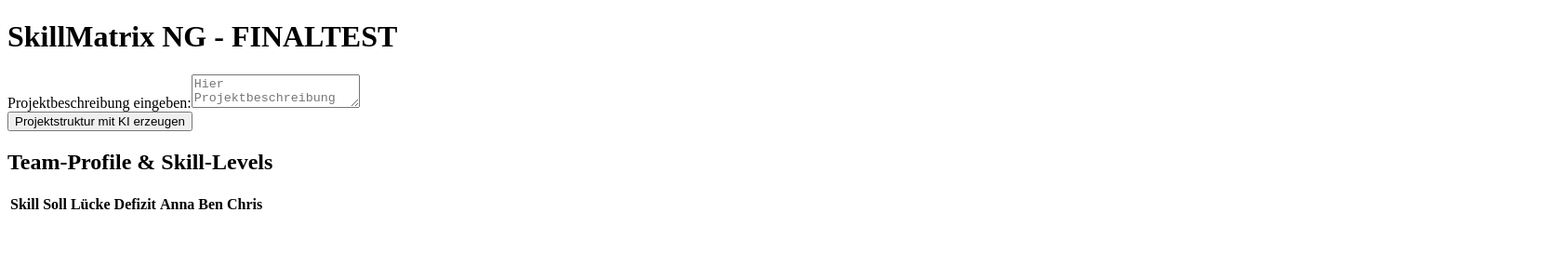
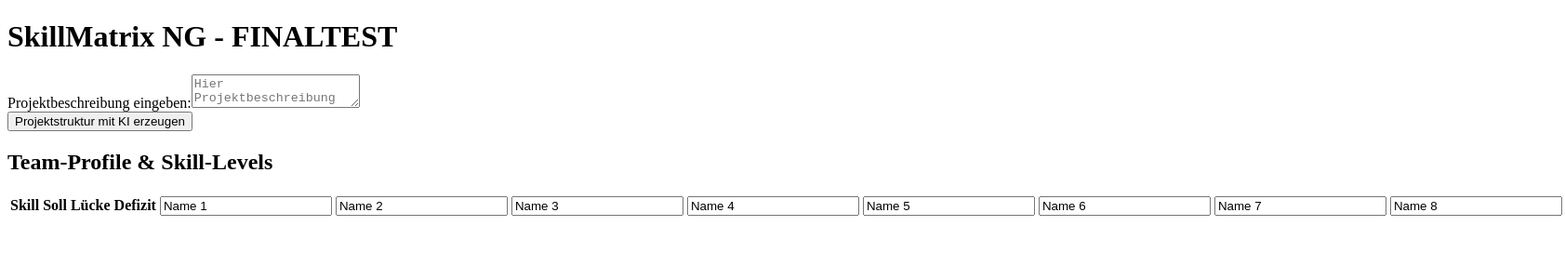
Before and after one commit to 30Leo56/SkillMatrix_MARS, a React (Create React App) app: page / in a window 1280 px wide. Shown: the top 300 px of the page at 93% size, 1683 px wide, since content can reach past the window. Built offline with nearby package versions, Linux system fonts and the light colour scheme.

Commit message:
Update App.jsx

```diff
--- a/src/App.jsx
+++ b/src/App.jsx
@@ -2,12 +2,16 @@ import { useState } from "react";
 import * as XLSX from "xlsx";
 
 const initialRows = [];
-const teamMembers = ["Anna", "Ben", "Chris"];
+const initialTeamMembers = [
+  "Name 1", "Name 2", "Name 3", "Name 4",
+  "Name 5", "Name 6", "Name 7", "Name 8"
+];
 
 export default function SkillMatrixSetup() {
   const [rows, setRows] = useState(initialRows);
   const [projectText, setProjectText] = useState("");
   const [skills, setSkills] = useState({});
+  const [teamMembers, setTeamMembers] = useState(initialTeamMembers);
 
   const handleChange = (index, field, value) => {
     const updated = [...rows];
@@ -36,7 +40,6 @@ export default function SkillMatrixSetup() {
       skillsByCategory[sheetName] = rows.map((r) => r.Skill);
     });
 
-    // Einfache Logik: Zuordnung einiger generischer Aufgaben basierend auf Stichworten
     const lowerText = projectText.toLowerCase();
     const generated = [];
 
@@ -55,6 +58,12 @@ export default function SkillMatrixSetup() {
     }
 
     setRows(generated);
+  };
+
+  const handleNameChange = (index, value) => {
+    const updated = [...teamMembers];
+    updated[index] = value;
+    setTeamMembers(updated);
   };
 
   return (
@@ -121,15 +130,22 @@ export default function SkillMatrixSetup() {
 
       <h2 className="text-lg font-semibold pt-6">Team-Profile & Skill-Levels</h2>
       <div className="overflow-auto">
-        <table className="min-w-full border text-sm">
+        <table className="min-w-full border text-sm mb-2">
           <thead>
             <tr>
               <th className="border px-2 py-1">Skill</th>
               <th className="border px-2 py-1">Soll</th>
               <th className="border px-2 py-1">Lücke</th>
               <th className="border px-2 py-1">Defizit</th>
-              {teamMembers.map(name => (
-                <th key={name} className="border px-2 py-1">{name}</th>
+              {teamMembers.map((name, index) => (
+                <th key={index} className="border px-2 py-1">
+                  <input
+                    type="text"
+                    value={name}
+                    onChange={(e) => handleNameChange(index, e.target.value)}
+                    className="text-center w-20"
+                  />
+                </th>
               ))}
             </tr>
           </thead>
```
